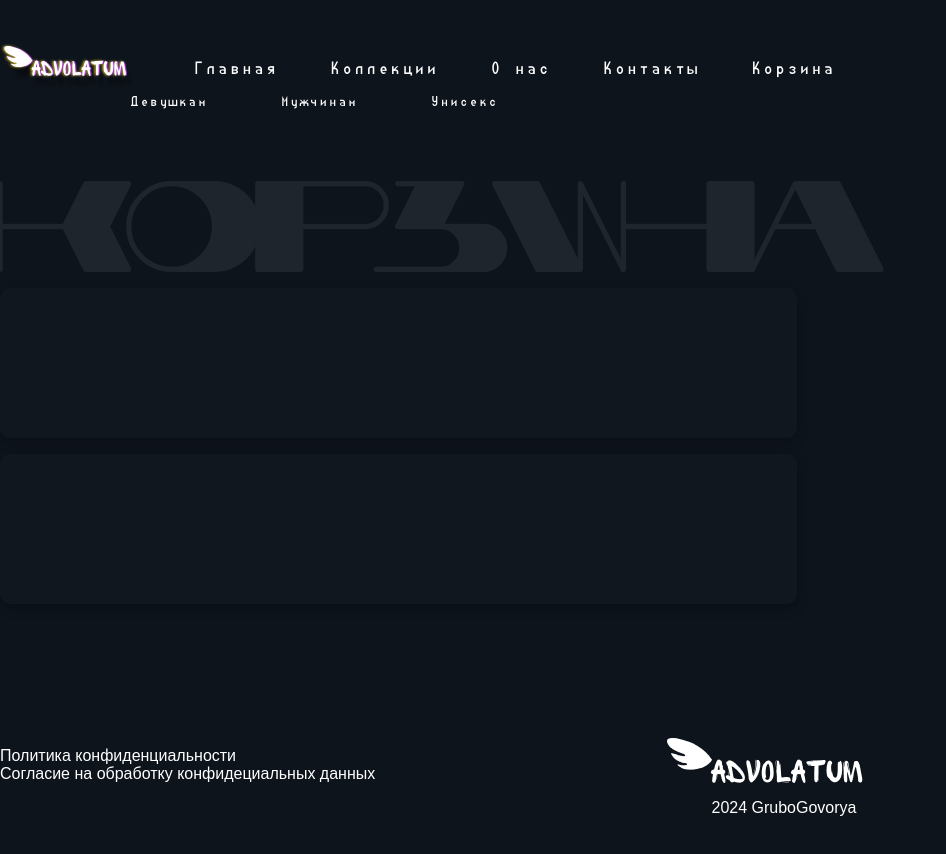
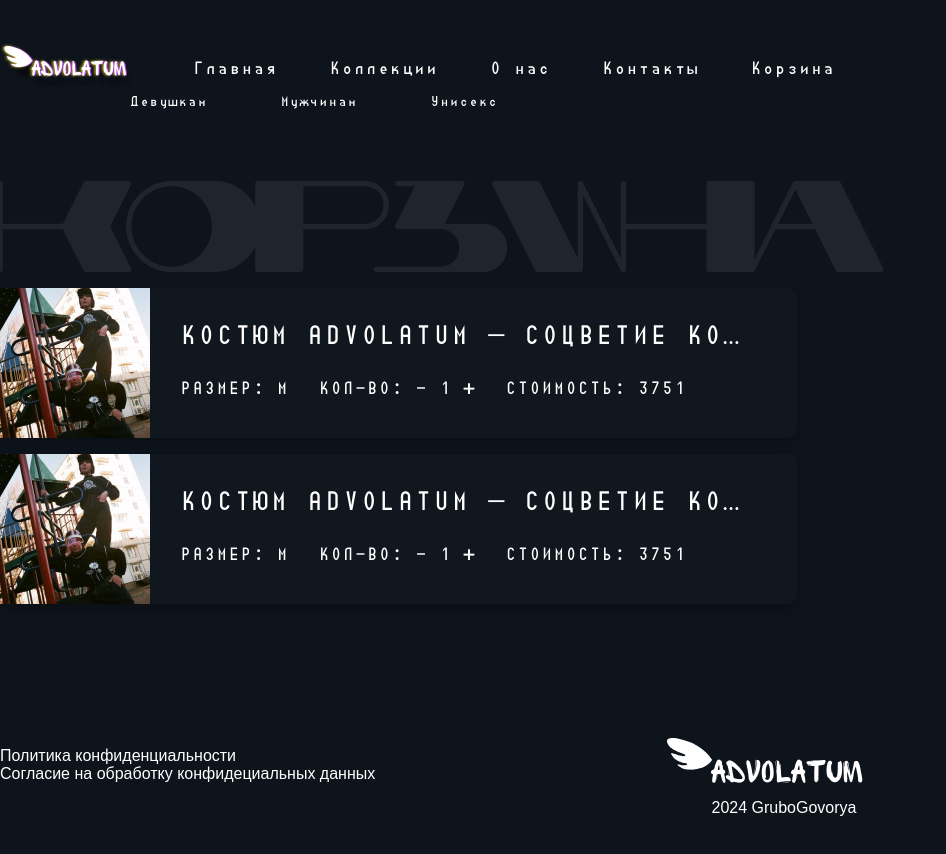
Before and after one commit to bogush01/bogush.github.io, a React (Create React App) app: page /shopcart in a window 1280 px wide. Shown: the top 854 px of the page, without its empty margins (0-946 px from the left). Built offline with nearby package versions, Linux system fonts and the light colour scheme.

Commit message:
complete shopCartProduct and shopCartList

```diff
--- a/src/components/ShopCartProduct/index.css
+++ b/src/components/ShopCartProduct/index.css
@@ -4,4 +4,43 @@
   background-color: #10171f;
   box-shadow: 0 4px 12px rgba(0, 0, 0, 0.25);
   border-radius: 10px;
+
+  display: flex;
+  gap: 30px;
 }
+
+.shop-cart-product__photo {
+  max-height: 100%;
+}
+
+.shop-cart-product__about {
+  text-transform: uppercase;
+  padding: 32px 25px 35px 0;
+}
+
+.shop-cart-product__title {
+  display: block;
+  text-decoration: none;
+  font-size: 30px;
+  transition: color 0.2s linear;
+  color: #fff;
+  white-space: nowrap;
+  text-overflow: ellipsis;
+  overflow: hidden;
+  margin-bottom: 28px;
+  width: var(--shop-cart-title-width);
+}
+
+.shop-cart-product__title:hover {
+  color: var(--main-yellow);
+}
+
+.shop-cart-product__features {
+  margin: 0;
+  padding: 0;
+  list-style: none;
+  display: flex;
+  gap: 30px;
+  color: #fff;
+  font-size: 20px;
+}
--- a/src/components/ShopCartProduct/index.jsx
+++ b/src/components/ShopCartProduct/index.jsx
@@ -1,7 +1,28 @@
+import { Link } from "react-router-dom";
+
+import photo from "../../img/shop_cart/photo1.jpg";
+
 import "./index.css";
 
 const ShopCartProduct = () => {
-  return <div className="shop-cart-product"></div>;
+  return (
+    <div className="shop-cart-product">
+      <Link to="/">
+        <img className="shop-cart-product__photo" src={photo} alt="" />
+      </Link>
+      <div className="shop-cart-product__about">
+        <Link to="/" className="shop-cart-product__title">
+          Костюм Advolatum — соцветие Костюм Advolatum — соцветие Костюм
+          Advolatum — соцветие
+        </Link>
+        <ul className="shop-cart-product__features">
+          <li>Размер: M</li>
+          <li>Кол-во: - 1 +</li>
+          <li>Стоимость: 3751 </li>
+        </ul>
+      </div>
+    </div>
+  );
 };
 
 export default ShopCartProduct;
--- a/src/vars.css
+++ b/src/vars.css
@@ -11,4 +11,5 @@
   --catalog-list-width: 874px;
   --shop-cart-product-width: 797px;
   --shop-cart-product-height: 150px;
+  --shop-cart-title-width: 578px;
 }
```
Also changed, not shown: src/img/shop_cart/photo1.jpg (added).
